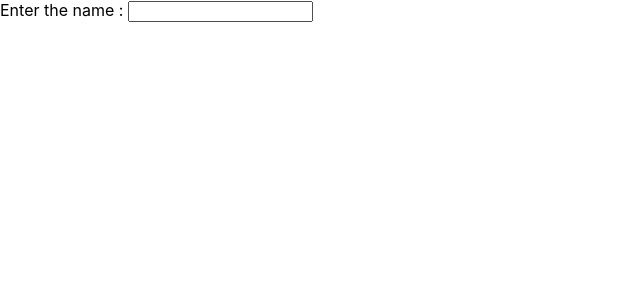
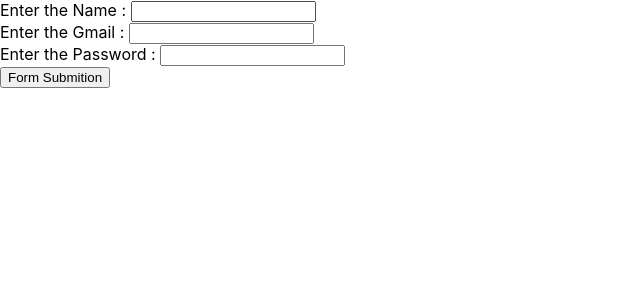
Before and after one commit to shushanth2003/Complete-React-Notes, a React (Create React App) app in the folder react-initial-app/: page / in a window 1280 px wide. Shown: the top 300 px of the page, without its empty margins (0-640 px from the left). Built offline with nearby package versions, Linux system fonts and the light colour scheme.

Commit message:
Feat : Learned upto Handle Form Submission

```diff
--- a/react-initial-app/src/Components/Register.js
+++ b/react-initial-app/src/Components/Register.js
@@ -0,0 +1,22 @@
+import { useState } from "react"
+
+function Register(){
+    const [input,setInput]=useState({});
+    const onsubmit=(e)=>{
+        e.preventDefault();
+        alert("Form Submitted");
+        console.log(input.name);
+        console.log(input.gmail);
+        console.log(input.password)
+    }
+    return(
+        <form onSubmit={onsubmit}>
+        <label>Enter the Name : <input type="text" onChange={(e)=>setInput((prevState)=>{return{...prevState,name:e.target.value}})} /></label><br />
+        <label>Enter the Gmail : <input type="text" onChange={(e)=>setInput((prevState)=>{return{...prevState,gmail:e.target.value}})} /></label><br />
+        <label>Enter the Password : <input type="text" onChange={(e)=>setInput((prevState)=>{return{...prevState,password:e.target.value}})}/></label><br />
+        <input type="submit" value="Form Submition" />
+        </form>
+    )
+}
+
+export default Register;
--- a/react-initial-app/src/index.js
+++ b/react-initial-app/src/index.js
@@ -9,11 +9,12 @@ import reportWebVitals from './reportWebVitals';
 // import ColorClassComponents from './Components/ColorClassComponents';
 // import Scooter from './Components/Scooter.js'
 // import TodoList from './Components/TodoList';
-import Form from './Components/Form'
+// import Form from './Components/Form'
+import Register from './Components/Register';
 const root = ReactDOM.createRoot(document.getElementById('root'));
 root.render(
   <>
-    <Form/>
+    <Register/>
   </>
 );
 
```
